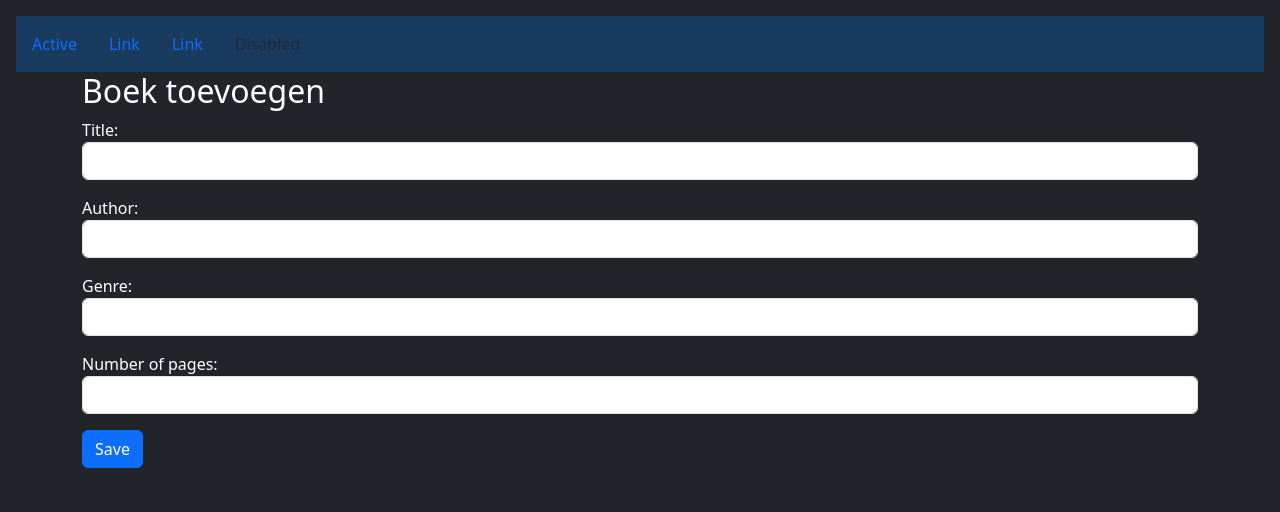
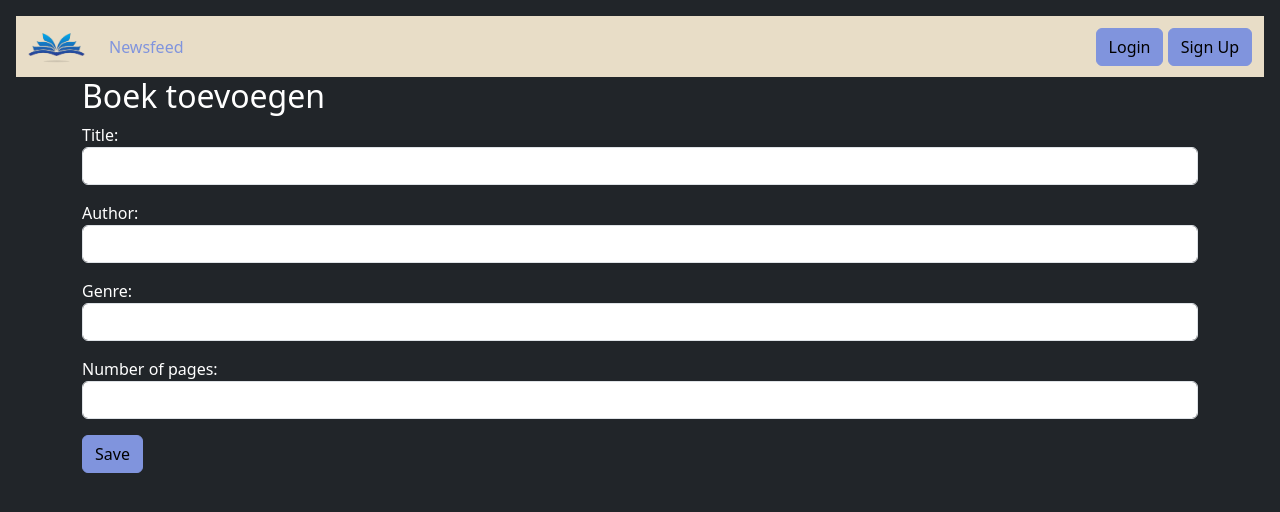
Before and after one commit to voxxxiee/Django_Project, a Django app: page /bookform/ in a window 1280 px wide. Shown: the top 512 px of the page. Run offline with Django 4.2, Linux system fonts and the light colour scheme; some libraries are stand-ins or nearby versions.

Commit message:
Menu gemaakt functies die nog niet werken staan op disabled nu kunnen we makkelijk van page naar page springen

```diff
--- /dev/null
+++ b/eind_opdracht/base/static/css/style.css
@@ -0,0 +1,13 @@
+.nav-link
+{
+    color: #8094DD;
+}
+.btn
+{
+    background-color: #8094DD;
+    border-color: #8094DD;
+}
+.btn-primary
+{
+    color: #000000;
+}
--- a/eind_opdracht/base/templates/base/base.html
+++ b/eind_opdracht/base/templates/base/base.html
@@ -9,6 +9,7 @@
         {% bootstrap_css %}
         {% bootstrap_javascript %}
 		<link href="https://fonts.googleapis.com/icon?family=Material+Icons" rel="stylesheet">
+    <link href= {% static 'css/style.css' %} rel="stylesheet">
     </head>
     <body class = "p-3 mb-2 bg-dark text-white">
     <header>
--- a/eind_opdracht/base/templates/base/menu.html
+++ b/eind_opdracht/base/templates/base/menu.html
@@ -1,17 +1,59 @@
 {% load static %}
-<nav class="navbar navbar-light" style="background-color: #193b5f">
-    <ul class="nav justify-content-center">
+<nav class="navbar navbar-expand-lg" style="background-color: #e8ddc7">
+  <div class="container-fluid">
+    <a class="navbar-brand" href={% url 'base:index' %}>
+      <img src="{% static 'img/logo.png' %}" alt="" width="57" height="34" class="d-inline-block align-text-top">
+    </a>
+    <button class="navbar-toggler" type="button" data-bs-toggle="collapse" data-bs-target="#navbarSupportedContent" aria-controls="navbarSupportedContent" aria-expanded="false" aria-label="Toggle navigation">
+      <span class="navbar-toggler-icon"></span>
+    </button>
+    <div class="collapse navbar-collapse" id="navbarSupportedContent">
+      {% if user.is_authenticated %}
+      <ul class="navbar-nav me-auto mb-2 mb-lg-0">
         <li class="nav-item">
-          <a class="nav-link active" aria-current="page" href="#">Active</a>
+          <a class="nav-link" href={% url 'base:bookform'%}>Boek toevoegen</a>
         </li>
-        <li class="nav-item">
-          <a class="nav-link" href="#">Link</a>
+        {% if user.is_staff%}
+        <li class="nav-item dropdown">
+          <a class="nav-link dropdown-toggle" href="#" role="button" data-bs-toggle="dropdown" aria-expanded="false">
+            Admin
+          </a>
+          <ul class="dropdown-menu">
+            <li><a class="dropdown-item disabled" href="#">Boek goedkeuren</a></li>
+            <li><a class="dropdown-item disabled" href="#">Boek aanpassen</a></li>
+            <li><a class="dropdown-item disabled" href="#">Lees acties verwijderen</a></li>
+          </ul>
         </li>
-        <li class="nav-item">
-          <a class="nav-link" href="#">Link</a>
-        </li>
-        <li class="nav-item">
-          <a class="nav-link disabled">Disabled</a>
+        {% endif %}
+        <li class="nav-item dropdown">
+          <a class="nav-link dropdown-toggle" href="#" role="button" data-bs-toggle="dropdown" aria-expanded="false">
+            User
+          </a>
+          <ul class="dropdown-menu">
+            <li><a class="dropdown-item disabled" href="#">Lees acties zien</a></li>
+            <li><a class="dropdown-item disabled" href={% url 'base:readform' %}>Lees acties aanpassen</a></li>
+            <li><a class="dropdown-item" href={% url 'base:readform' %}>Lees acties toevoegen</a></li>
+          </ul>
         </li>
       </ul>
+      <a href="{% url 'base:logout' %}">
+        <button class="btn btn-primary" type="submit">Logout</button>
+      </a>
+      {% endif %}
+      {% if not user.is_authenticated %}
+      <ul class="navbar-nav me-auto mb-2 mb-lg-0">
+        <li class="nav-item">
+          <a class="nav-link" href={% url 'base:readfeed'%}>Newsfeed</a>
+        </li>
+      </ul>
+      <a href="{% url 'base:login' %}">
+          <button class="btn btn-primary" type="submit">Login</button>
+      </a>
+      &nbsp;
+      <a href="{% url 'base:register' %}">
+        <button class="btn btn-primary" type="submit">Sign Up</button>
+      </a>
+      {% endif %}
+    </div>
+  </div>
 </nav>
--- a/eind_opdracht/eind_opdracht/settings.py
+++ b/eind_opdracht/eind_opdracht/settings.py
@@ -126,3 +126,5 @@ DEFAULT_AUTO_FIELD = 'django.db.models.BigAutoField'
 
 #auth stuff
 LOGIN_REDIRECT_URL = 'base:index'
+LOGOUT_REDIRECT_URL = 'base:login'
+LOGIN_URL = 'base:login'
```
Also changed, not shown: eind_opdracht/base/static/img/logo.png (added), eind_opdracht/db.sqlite3, 1 other file.
